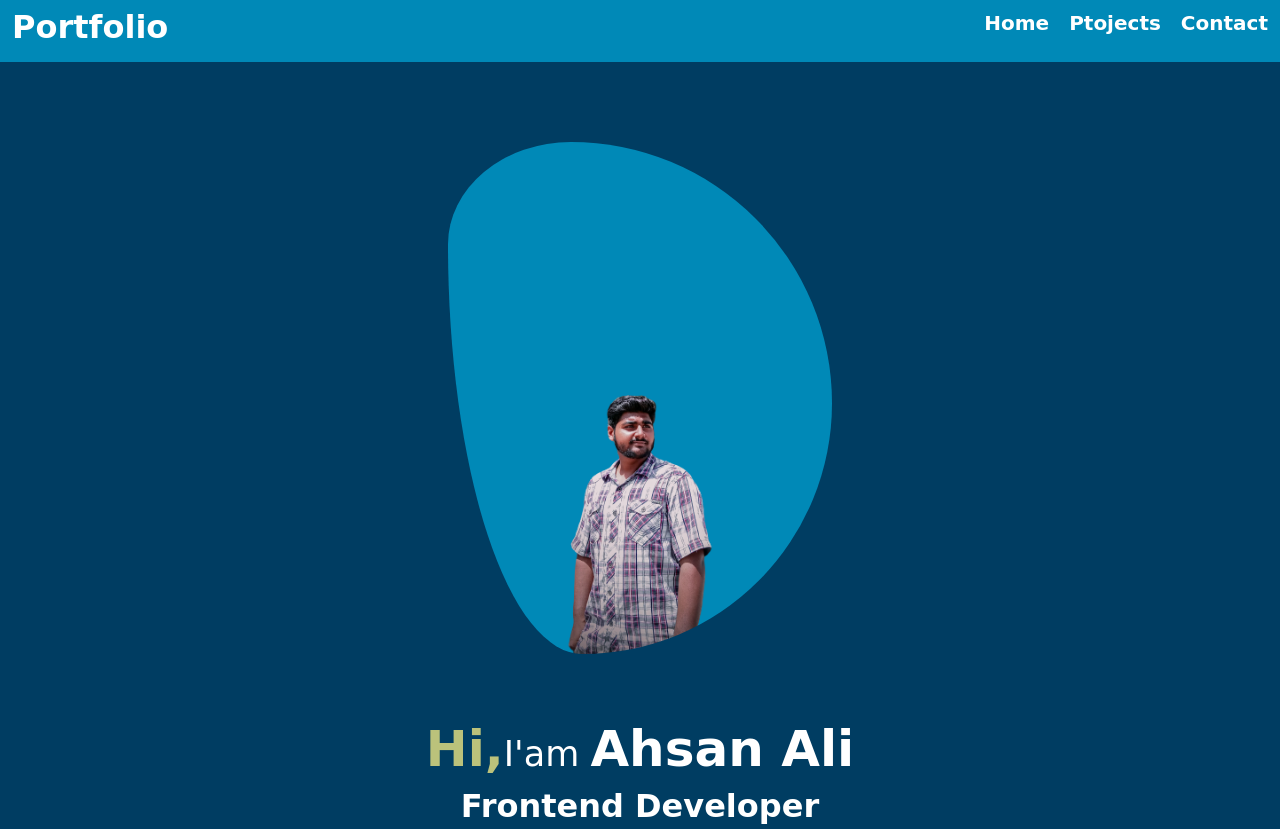
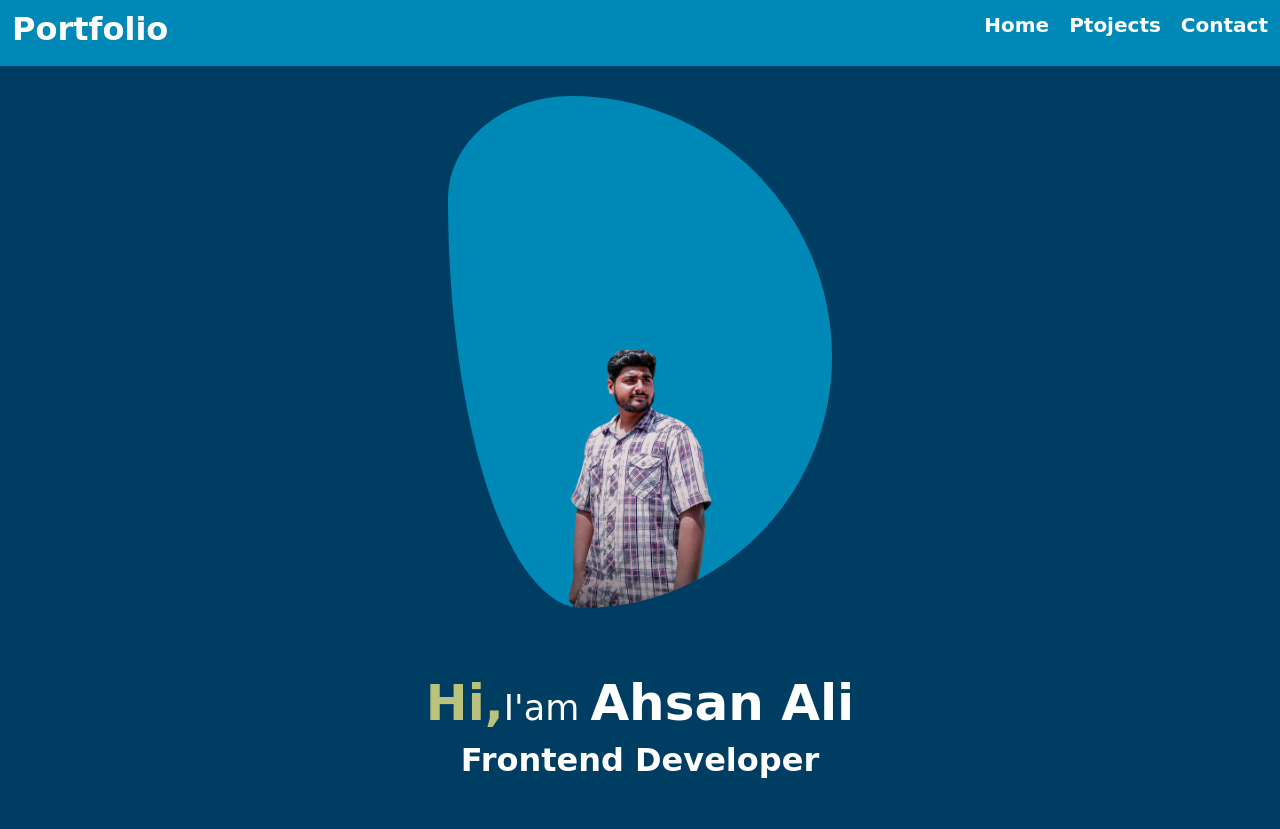
Before and after one commit to AhsanAlijs/Portfolio-new, a plain HTML site: page index.html in a window 1280 px wide. Shown: the top 829 px of the page. Drawn offline with nearby package versions, Linux system fonts and the light colour scheme.

Commit message:
Changed the nav bar repare

```diff
--- a/style.css
+++ b/style.css
@@ -19,14 +19,15 @@
 .main-containor{
     background-color: var(--dark-blue);
 }
-.main-containor-nav{
+.nav-header{
     background-color:var(--Light-blue);
     width: 100%;
-}
-.nav-header{
     display: flex;
     align-items: center;
     justify-content: space-between;
+    top: 0;
+    position: fixed;
+    padding: 10px;
 }
 .nav-heading{
     color:white;
```
